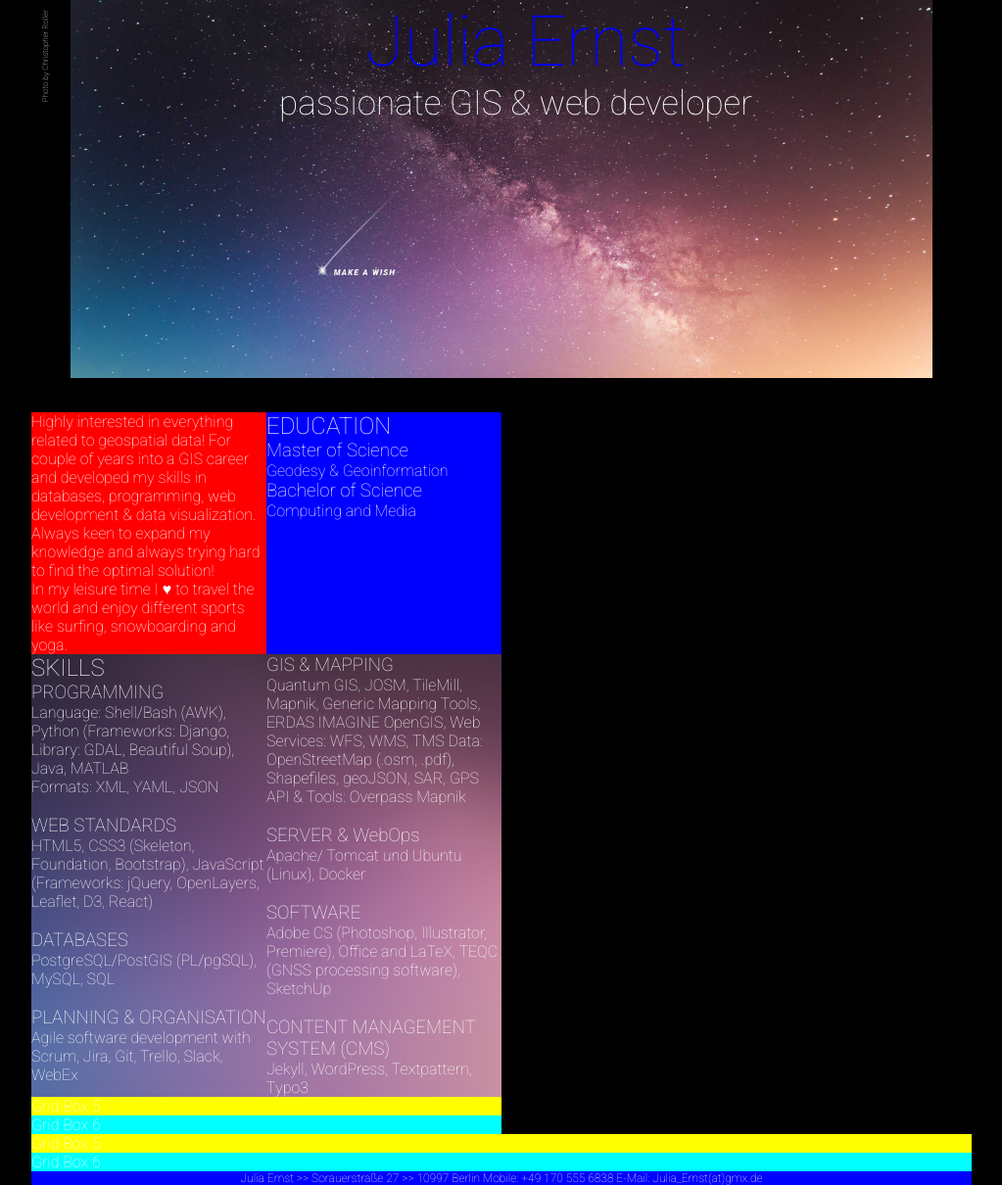
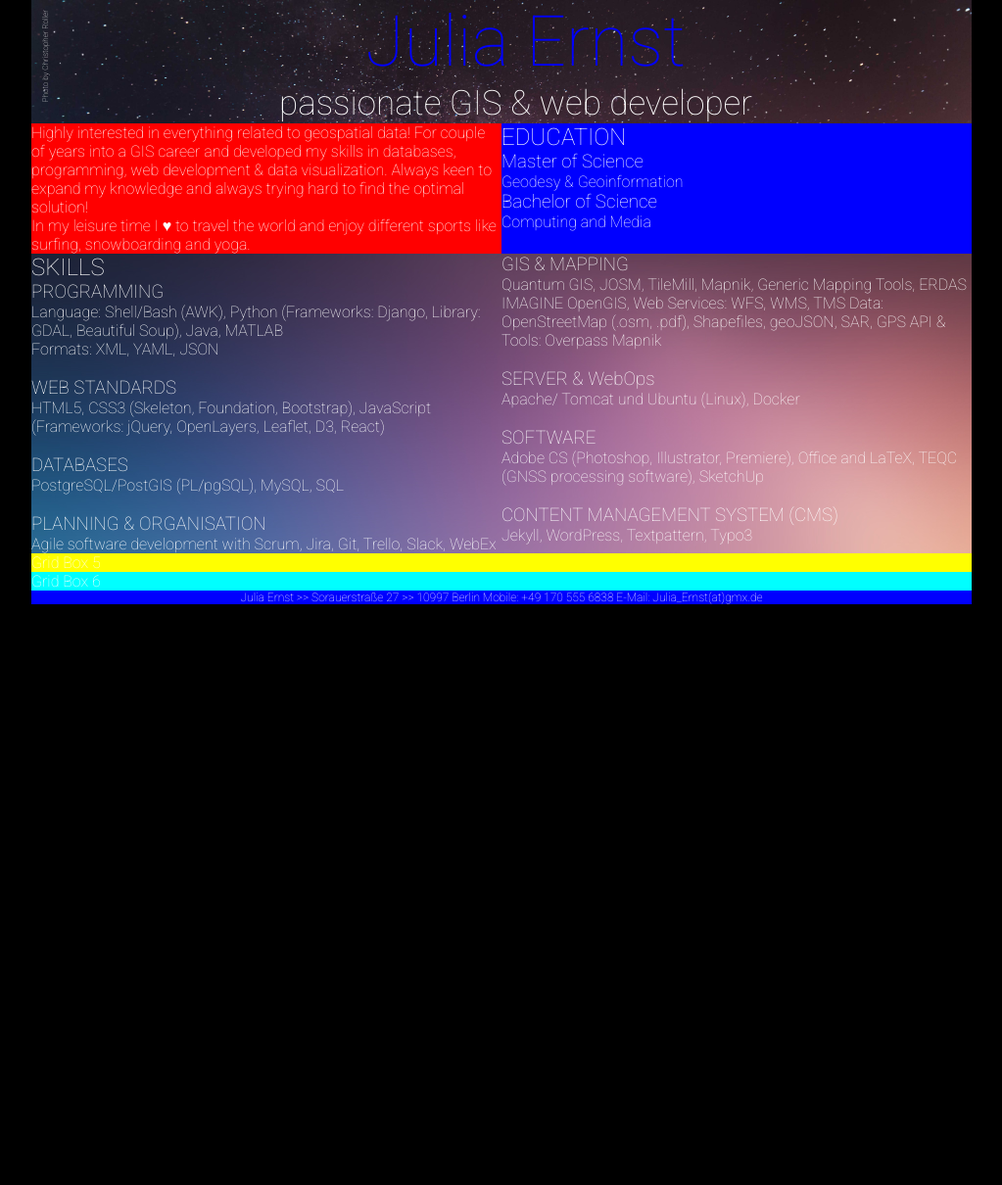
Before and after one commit to missserious/juliaernst, a Jekyll site: the page built from index.html, in a window 1280 px wide. Shown: the whole page at 98% size, without its empty margins (128-1151 px from the left). Built offline with Jekyll 4.4.1, drawn with Linux system fonts in a browser that asks for light colours; after the commit the page ends 900 px from its top, so only the background shows below that.

Commit message:
update layout

```diff
--- a/css/styles.scss
+++ b/css/styles.scss
@@ -12,12 +12,6 @@ $color2: blue;
   font-weight: 100;
 }
 
-/* alle Kinderelemente muessen auch margin: 0 bekommen */
-/* h1, h2, h4, h5, h6, p {
-    margin: 0px;
-    font-weight: 100;
-} */
-
 body {
   margin: 0px auto;
   font-family: 'Roboto', sans-serif;
@@ -26,6 +20,7 @@ body {
   line-height: 1.3;*/
   background-color:#000;
   color: #FFF;
+  /* max-width: 880px; */
   max-width: 960px;
 }
 
@@ -72,10 +67,11 @@ TODO; Layout fuer mobile Ansicht
 TODO: Ladezeit vom header verbessern
 */
 header {
-  height: 421px;
+  /* height: 421px; */
+  /* height: 384px; */
   background-image: url(../img/makeAwish.png), url(../img/header.jpg);
-  background-position: 40% 266px, 40% top;
-  /*background-position: 40% 290px, 40% top;*/
+  /* background-position: 40% 266px, 40% top; */
+  background-position: 40% 290px, 40% top;
   background-size:880px, 880px;
   background-repeat: no-repeat, no-repeat;
   background-attachment:fixed, fixed;
@@ -85,7 +81,8 @@ header {
   @media only screen and (min-width: 420px) {
 
     header {
-      background-position: center 266px, center top;
+      background-position: center 290px, center top;
+        background-size:960px, 960px;
     }
 
   }
--- a/index.html
+++ b/index.html
@@ -7,7 +7,6 @@ author: Julia
 <!-- <h2>{{ page.author }}</h2> -->
 <!-- <h2>{{ site.title }}</h2> -->
 
-<main>
   <div class="box-1">
     <p>
       Highly interested in everything related to geospatial data!
@@ -70,8 +69,3 @@ author: Julia
 
   <div class="box-5">Grid Box 5</div>
   <div class="box-6">Grid Box 6</div>
-</main>
-
-
-<div class="box-5">Grid Box 5</div>
-<div class="box-6">Grid Box 6</div>
```
